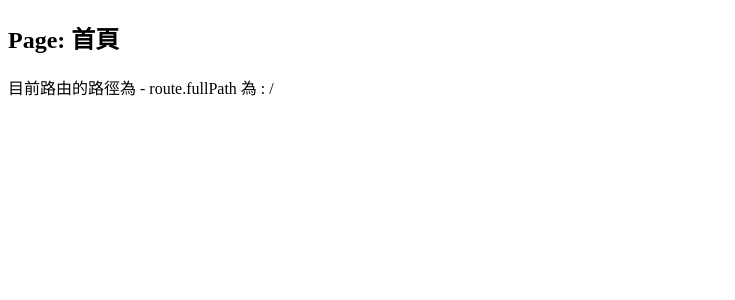
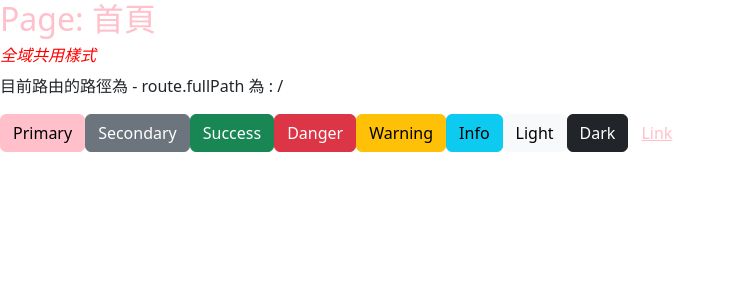
Before and after one commit to ninajeng/NuxtDailyDemo, a Nuxt app: page / in a window 1280 px wide. Shown: the top 300 px of the page, without its empty margins (0-735 px from the left). Built offline with nearby package versions, Linux system fonts and the light colour scheme.

Commit message:
chore: 加入 Sass、bootstrap

```diff
--- /dev/null
+++ b/assets/stylesheets/_variables.scss
@@ -0,0 +1,8 @@
+$fs-base: 1rem;
+
+$fs-sm: $fs-base * 0.875;
+$fs-md: $fs-base * 1.5;
+$fs-lg: $fs-base * 2;
+$fs-xl: $fs-base * 2.5;
+
+$primary: pink;
--- /dev/null
+++ b/assets/stylesheets/all.scss
@@ -0,0 +1,22 @@
+@import "bootstrap/scss/functions";
+
+@import "bootstrap/scss/variables";
+@import "bootstrap/scss/variables-dark";
+
+@import "bootstrap/scss/maps";
+@import "bootstrap/scss/mixins";
+@import "bootstrap/scss/root";
+
+@import "bootstrap/scss/utilities";
+@import "bootstrap/scss/reboot";
+@import "bootstrap/scss/containers";
+
+@import "bootstrap/scss/buttons";
+
+@import "bootstrap/scss/utilities/api";
+
+.title {
+  color: red;
+  font-style: italic;
+  font-size: 1rem;
+}
--- a/nuxt.config.ts
+++ b/nuxt.config.ts
@@ -2,6 +2,18 @@
 export default defineNuxtConfig({
   compatibilityDate: "2024-04-03",
   devtools: { enabled: true },
+  css: ["@/assets/stylesheets/all.scss"],
+  vite: {
+    css: {
+      preprocessorOptions: {
+        scss: {
+          additionalData: `
+            @import "@/assets/stylesheets/_variables.scss"; // 在全部的元件都引入 _variables.scss
+          `,
+        },
+      },
+    },
+  },
   app: {
     baseURL: "/NuxtDailyDemo/",
   },
--- a/package.json
+++ b/package.json
@@ -10,8 +10,12 @@
     "postinstall": "nuxt prepare"
   },
   "dependencies": {
+    "bootstrap": "^5.3.3",
     "nuxt": "^3.13.2",
     "vue": "latest",
     "vue-router": "latest"
+  },
+  "devDependencies": {
+    "sass": "^1.80.6"
   }
 }
--- a/pages/index.vue
+++ b/pages/index.vue
@@ -5,8 +5,25 @@
 <template>
   <div>
     <h2>Page: 首頁</h2>
+    <h3 class="title">全域共用樣式</h3>
     <p>目前路由的路徑為 - route.fullPath 為 : {{ route.fullPath }}</p>
+    <div>
+      <button type="button" class="btn btn-primary">Primary</button>
+      <button type="button" class="btn btn-secondary">Secondary</button>
+      <button type="button" class="btn btn-success">Success</button>
+      <button type="button" class="btn btn-danger">Danger</button>
+      <button type="button" class="btn btn-warning">Warning</button>
+      <button type="button" class="btn btn-info">Info</button>
+      <button type="button" class="btn btn-light">Light</button>
+      <button type="button" class="btn btn-dark">Dark</button>
+
+      <button type="button" class="btn btn-link">Link</button>
+    </div>
   </div>
 </template>
 
-<style scoped></style>
+<style lang="scss" scoped>
+h2 {
+  color: $primary;
+}
+</style>
```
Also changed, not shown: 2 other files (tests, documents, lock files or other folders).
